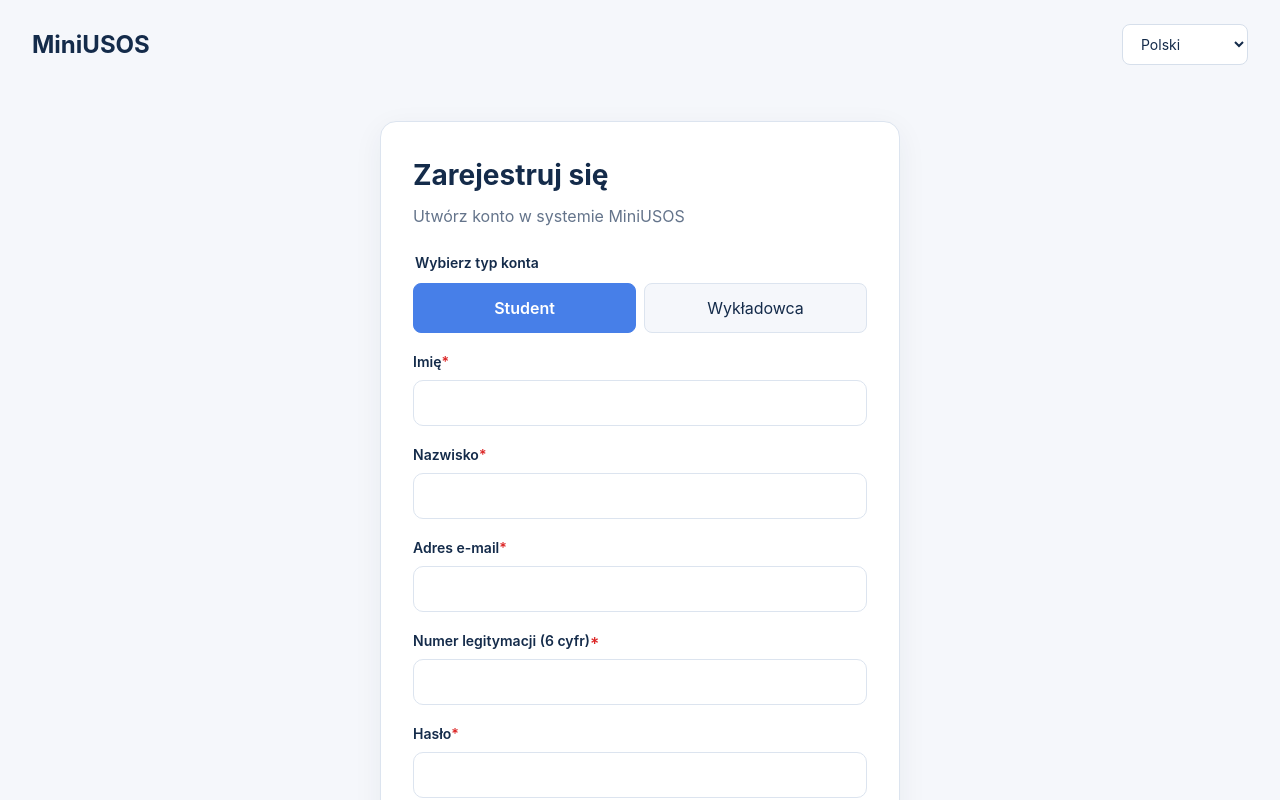
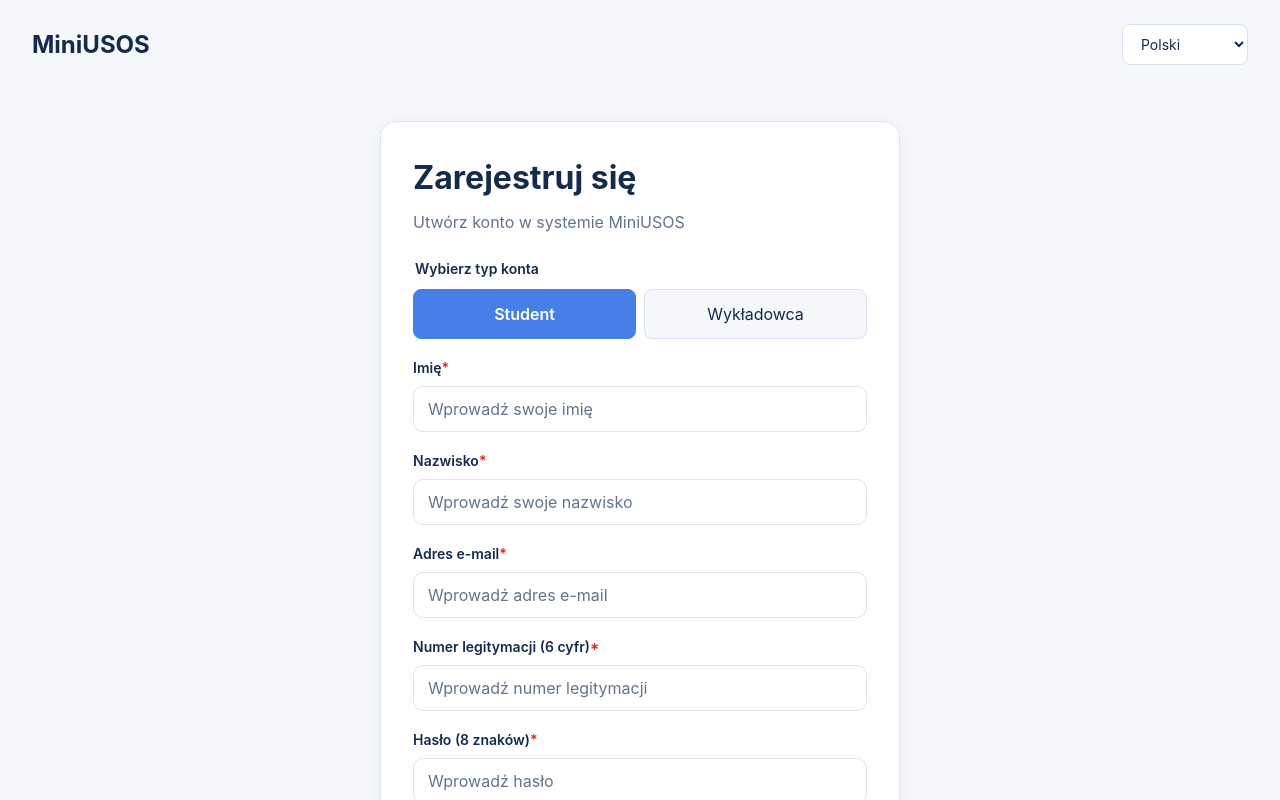
Before and after one commit to AndriiDm05/miniusos, a React (Vite) app in the folder frontend/: page /register in a window 1280 px wide. Shown: the top 800 px of the page. Built offline with nearby package versions, Linux system fonts and the light colour scheme.

Commit message:
fix: add placeholders to the inputs and fix styles

```diff
--- a/frontend/src/i18n/locales/en.json
+++ b/frontend/src/i18n/locales/en.json
@@ -8,9 +8,11 @@
         "login": "Login",
         "description": "Sign in to MiniUSOS",
         "email": "Email address",
-        "password": "Password",
+        "password": "Password (8 characters)",
+        "confirmPassword": "Confirm password",
         "emailPlaceholder": "Enter your email address",
         "passwordPlaceholder": "Enter your password",
+        "confirmPasswordPlaceholder": "Confirm your password",
         "submit": "Sign in",
         "emailRequired": "Email address is required",
         "emailInvalid": "Enter a valid email address",
@@ -24,9 +26,12 @@
         "lecturer": "Lecturer",
         "firstName": "First name",
         "lastName": "Last name",
+        "firstNamePlaceholder": "Enter your first name",
+        "lastNamePlaceholder": "Enter your last name",
         "studentId": "Student ID (6 digits)",
         "employeeId": "Employee ID (6 digits)",
-        "confirmPassword": "Confirm password",
+        "studnetIdPlaceholder": "Enter your student ID",
+        "employeeIdPlaceholder": "Enter your employee ID",
         "selectRole": "Select account type",
         "fieldRequired": "This field is required",
         "identifierInvalid": "ID must contain exactly 6 digits",
--- a/frontend/src/i18n/locales/pl.json
+++ b/frontend/src/i18n/locales/pl.json
@@ -8,9 +8,11 @@
         "login": "Logowanie",
         "description": "Zaloguj się do systemu MiniUSOS",
         "email": "Adres e-mail",
-        "password": "Hasło",
+        "password": "Hasło (8 znaków)",
+        "confirmPassword": "Potwierdź hasło",
         "emailPlaceholder": "Wprowadź adres e-mail",
         "passwordPlaceholder": "Wprowadź hasło",
+        "confirmPasswordPlaceholder": "Potwierdź hasło",
         "submit": "Zaloguj się",
         "emailRequired": "Adres e-mail jest wymagany",
         "emailInvalid": "Wprowadź poprawny adres e-mail",
@@ -24,9 +26,12 @@
         "lecturer": "Wykładowca",
         "firstName": "Imię",
         "lastName": "Nazwisko",
+        "firstNamePlaceholder": "Wprowadź swoje imię",
+        "lastNamePlaceholder": "Wprowadź swoje nazwisko",
         "studentId": "Numer legitymacji (6 cyfr)",
         "employeeId": "Numer pracownika (6 cyfr)",
-        "confirmPassword": "Potwierdź hasło",
+        "studentIdPlaceholder": "Wprowadź numer legitymacji",
+        "employeeIdPlaceholder": "Wprowadź numer pracownika",
         "selectRole": "Wybierz typ konta",
         "fieldRequired": "To pole jest wymagane",
         "identifierInvalid": "Numer musi składać się z dokładnie 6 cyfr",
--- a/frontend/src/i18n/locales/uk.json
+++ b/frontend/src/i18n/locales/uk.json
@@ -8,9 +8,11 @@
         "login": "Вхід",
         "description": "Увійдіть до системи MiniUSOS",
         "email": "Електронна пошта",
-        "password": "Пароль",
+        "password": "Пароль (8 символів)",
+        "confirmPassword": "Підтвердіть пароль",
         "emailPlaceholder": "Введіть електронну пошту",
         "passwordPlaceholder": "Введіть пароль",
+        "confirmPasswordPlaceholder": "Підтвердіть пароль",
         "submit": "Увійти",
         "emailRequired": "Вкажіть електронну пошту",
         "emailInvalid": "Введіть правильну адресу електронної пошти",
@@ -24,9 +26,12 @@
         "lecturer": "Викладач",
         "firstName": "Ім'я",
         "lastName": "Прізвище",
+        "firstNamePlaceholder": "Введіть своє ім'я",
+        "lastNamePlaceholder": "Введіть своє прізвище",
         "studentId": "Номер студентського квитка (6 цифр)",
         "employeeId": "Номер працівника (6 цифр)",
-        "confirmPassword": "Підтвердіть пароль",
+        "studentIdPlaceholder": "Введіть номер студентського квитка",
+        "employeeIdPlaceholder": "Введіть номер працівника",
         "selectRole": "Виберіть тип облікового запису",
         "fieldRequired": "Це поле обов'язкове",
         "identifierInvalid": "Номер повинен містити рівно 6 цифр",
--- a/frontend/src/pages/auth/LoginPage.module.css
+++ b/frontend/src/pages/auth/LoginPage.module.css
@@ -20,7 +20,7 @@
 }
 
 .loginCard {
-    width: min(100% - 32px, 440px);
+    width: min(100% - 32px, 520px);
     margin: auto;
     padding: var(--spacing-8);
     border: 1px solid var(--color-border);
--- a/frontend/src/pages/auth/LoginPage.tsx
+++ b/frontend/src/pages/auth/LoginPage.tsx
@@ -1,6 +1,6 @@
 import { useState } from 'react';
 import { Link } from 'react-router';
-import type { FormEvent } from 'react';
+import type { SubmitEvent } from 'react';
 import { useTranslation } from 'react-i18next';
 
 import { Button } from '../../components/ui/Button/Button';
@@ -28,7 +28,7 @@ const LoginPage = () => {
         : '';
 
     // Funkcja obsługująca wysłanie formularza logowania
-    const handleSubmit = (event: FormEvent<HTMLFormElement>) => {
+    const handleSubmit = (event: SubmitEvent<HTMLFormElement>) => {
         event.preventDefault();
         setSubmitted(true);
 
--- a/frontend/src/pages/auth/RegisterPage.module.css
+++ b/frontend/src/pages/auth/RegisterPage.module.css
@@ -9,32 +9,32 @@
     display: flex;
     align-items: center;
     justify-content: space-between;
-    padding: 24px 32px;
+    padding: var(--spacing-6) var(--spacing-8);
 }
 
 .brand {
     color: var(--color-primary);
-    font-size: 24px;
+    font-size: var(--font-size-xl);
     font-weight: 700;
 }
 
 .registerCard {
     width: min(100% - 32px, 520px);
     margin: 32px auto 64px;
-    padding: 32px;
+    padding: var(--spacing-8);
     border: 1px solid var(--color-border);
-    border-radius: 16px;
+    border-radius: var(--radius-lg);
     background-color: var(--color-surface);
-    box-shadow: 0 8px 30px rgb(20 43 74 / 6%);
+    box-shadow: var(--shadow-card);
 }
 
 .registerCard h1 {
-    margin-bottom: 8px;
-    font-size: 28px;
+    margin-bottom: var(--spacing-2);
+    font-size: var(--font-size-2xl);
 }
 
 .description {
-    margin-bottom: 24px;
+    margin-bottom: var(--spacing-6);
     color: var(--color-text-secondary);
 }
 
@@ -60,7 +60,7 @@
 .roleSelector {
     display: grid;
     grid-template-columns: repeat(2, 1fr);
-    gap: 8px;
+    gap: var(--spacing-2);
 }
 
 .roleButton,
--- a/frontend/src/pages/auth/RegisterPage.tsx
+++ b/frontend/src/pages/auth/RegisterPage.tsx
@@ -1,5 +1,5 @@
 import { useState } from 'react';
-import type { FormEvent } from 'react';
+import type { SubmitEvent } from 'react';
 import { Link } from 'react-router';
 import { useTranslation } from 'react-i18next';
 
@@ -109,7 +109,7 @@ const RegisterPage = () => {
     ];
 
     // Funkcja obsługująca wysłanie formularza rejestracji
-    const handleSubmit = (event: FormEvent<HTMLFormElement>) => {
+    const handleSubmit = (event: SubmitEvent<HTMLFormElement>) => {
         event.preventDefault(); // Zapobiega domyślnej akcji przeglądarki przy wysyłaniu formularza
         setSubmitted(true); // Ustawia stan submitted na true, co oznacza, że formularz został wysłany
 
@@ -180,6 +180,7 @@ const RegisterPage = () => {
                         onChange={event =>
                             updateField('firstName', event.target.value)
                         }
+                        placeholder={t('auth.firstNamePlaceholder')}
                         error={submitted ? getError('firstName') : undefined}
                         autoComplete="given-name"
                         required
@@ -191,6 +192,7 @@ const RegisterPage = () => {
                         onChange={event =>
                             updateField('lastName', event.target.value)
                         }
+                        placeholder={t('auth.lastNamePlaceholder')}
                         error={submitted ? getError('lastName') : undefined}
                         autoComplete="family-name"
                         required
@@ -203,6 +205,7 @@ const RegisterPage = () => {
                         onChange={event =>
                             updateField('email', event.target.value)
                         }
+                        placeholder={t('auth.emailPlaceholder')}
                         error={submitted ? getError('email') : undefined}
                         autoComplete="email"
                         required
@@ -218,6 +221,11 @@ const RegisterPage = () => {
                         onChange={event =>
                             updateField('identifier', event.target.value)
                         }
+                        placeholder={
+                            role === 'student'
+                                ? t('auth.studentIdPlaceholder')
+                                : t('auth.employeeIdPlaceholder')
+                        }
                         error={submitted ? getError('identifier') : undefined}
                         inputMode="numeric"
                         maxLength={6}
@@ -231,6 +239,7 @@ const RegisterPage = () => {
                         onChange={event =>
                             updateField('password', event.target.value)
                         }
+                        placeholder={t('auth.passwordPlaceholder')}
                         error={submitted ? getError('password') : undefined}
                         autoComplete="new-password"
                         required
@@ -239,6 +248,8 @@ const RegisterPage = () => {
                     <Input
                         label={t('auth.confirmPassword')}
                         type="password"
+                        autoComplete="new-password"
+                        placeholder={t('auth.confirmPasswordPlaceholder')}
                         value={form.confirmPassword}
                         onChange={event =>
                             updateField('confirmPassword', event.target.value)
@@ -248,7 +259,6 @@ const RegisterPage = () => {
                                 ? getError('confirmPassword')
                                 : undefined
                         }
-                        autoComplete="new-password"
                         required
                     />
 
@@ -259,7 +269,9 @@ const RegisterPage = () => {
 
                 <p className={styles.loginLink}>
                     {t('auth.alreadyHaveAccount')}{' '}
-                    <Link to="/login">{t('auth.signIn')}</Link>
+                    <Link to="/login">
+                        {t('auth.signIn')}
+                    </Link>
                 </p>
             </section>
         </main>
```
